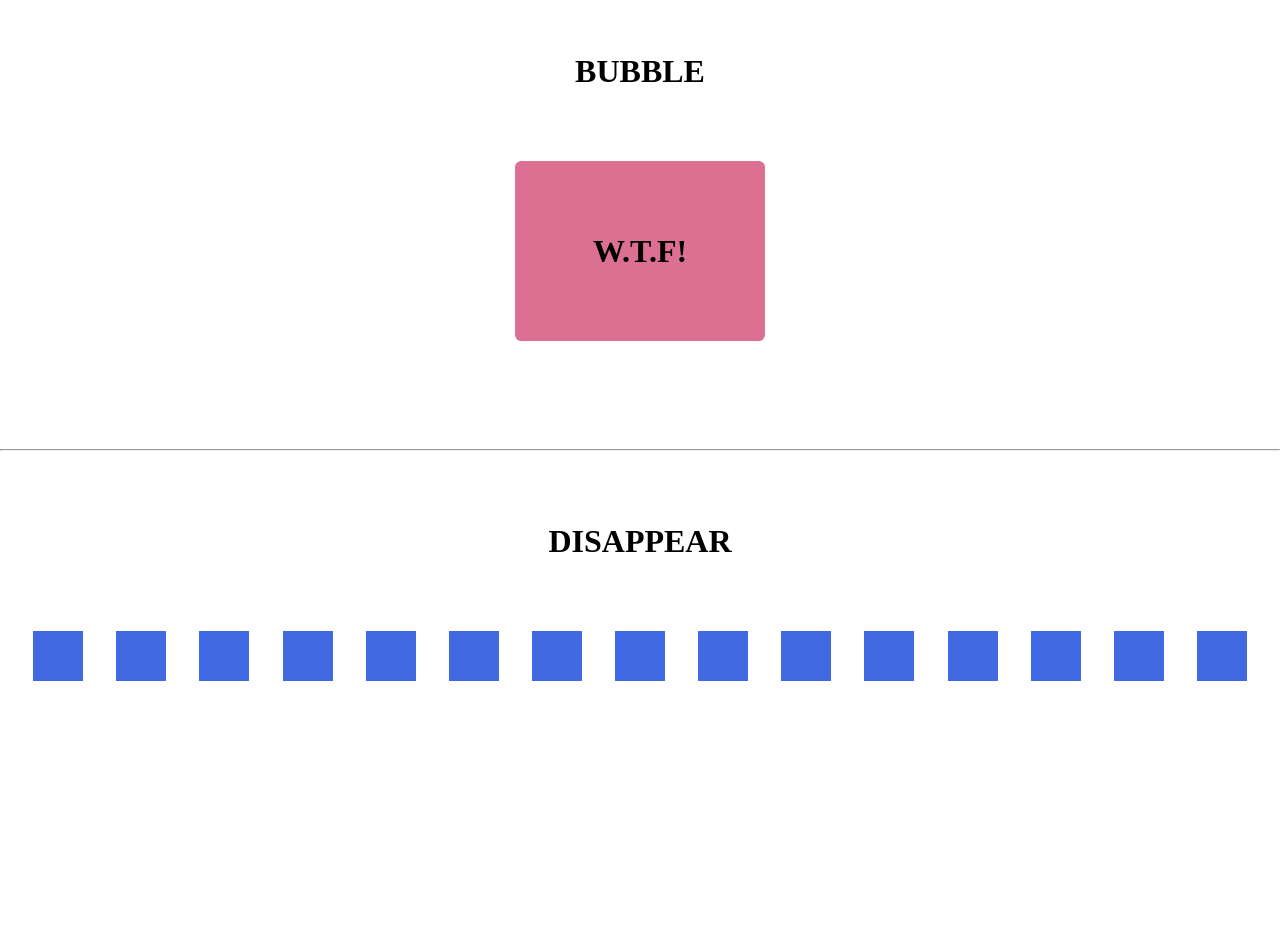
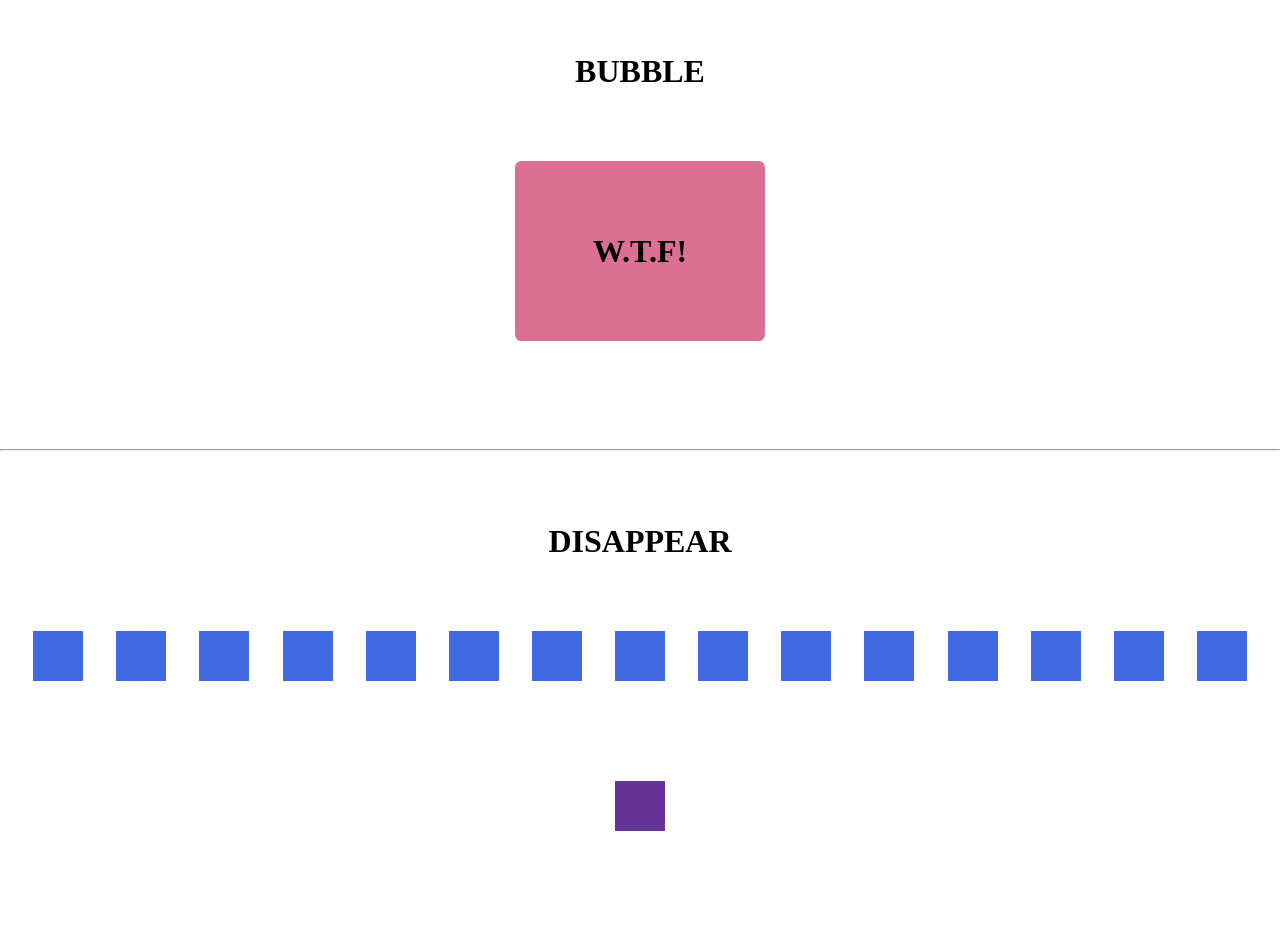
Before and after one commit to MiuMiuMiuMiuMiu/animation, a plain HTML site: page index.html in a window 1280 px wide. Shown: the part 2821-3752 px from the top of the page. Before the commit the page ends 3602 px from the top, so only its background shows below. Drawn offline with Linux system fonts and the light colour scheme.

Commit message:
Disappear variant - text behind box reveal

```diff
--- a/index.html
+++ b/index.html
@@ -112,6 +112,14 @@
         <div class="disappear"></div>
     </div>
 
+    <div class="disappear-container">
+        <div class="disappear-item">
+            <div class="placeholder"></div>
+            <p class="hide">Hello!</p>
+        </div>
+
+    </div>
+
 
     <script src="animation.js"></script>
 </body>
--- a/style.css
+++ b/style.css
@@ -234,3 +234,23 @@ h1 {
 .disappear:hover {
     opacity: 0;
 }
+
+.disappear-item {
+    display: flex;
+    flex-direction: row;
+    justify-content: center;
+}
+
+.placeholder {
+    height: 50px;
+    width: 50px;
+    background-color: rebeccapurple;
+    position: absolute;
+    z-index: 1;
+    opacity: 1;
+    transition: opacity .2s;
+}
+
+.placeholder:hover {
+    opacity: 0;
+}
```
